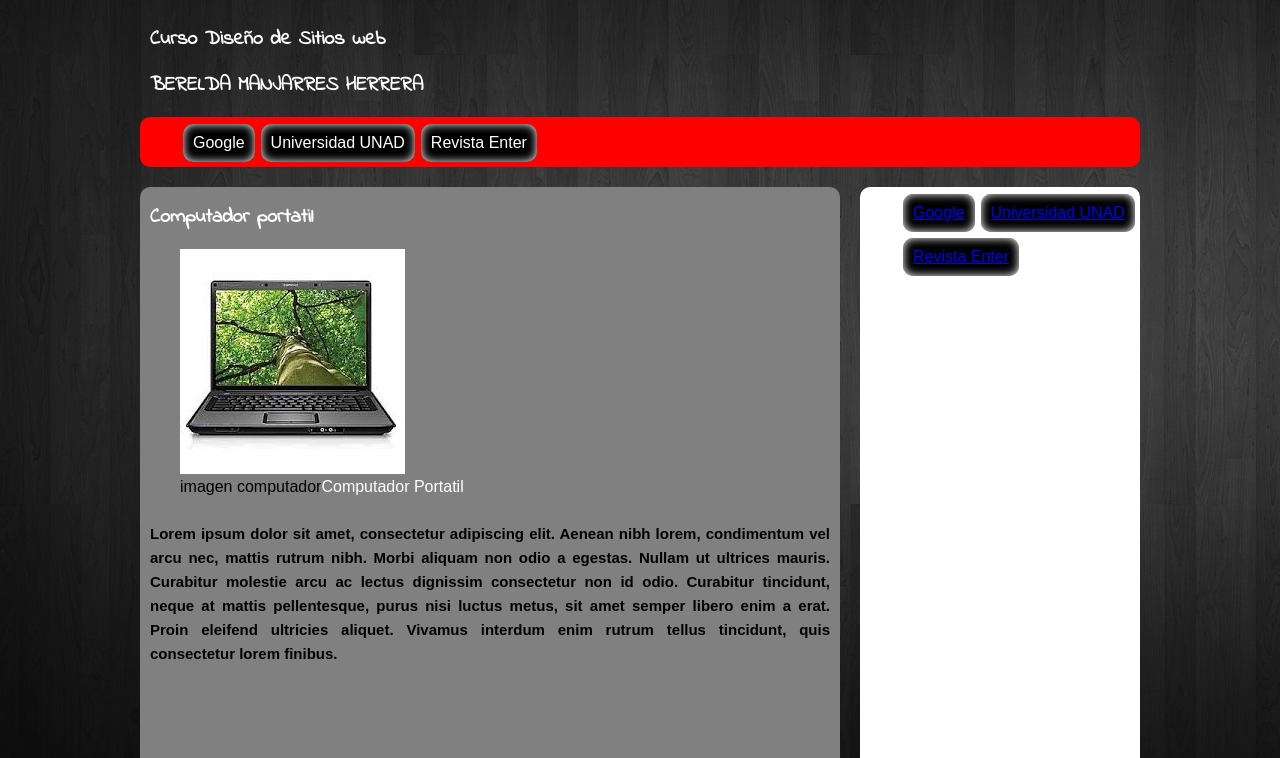
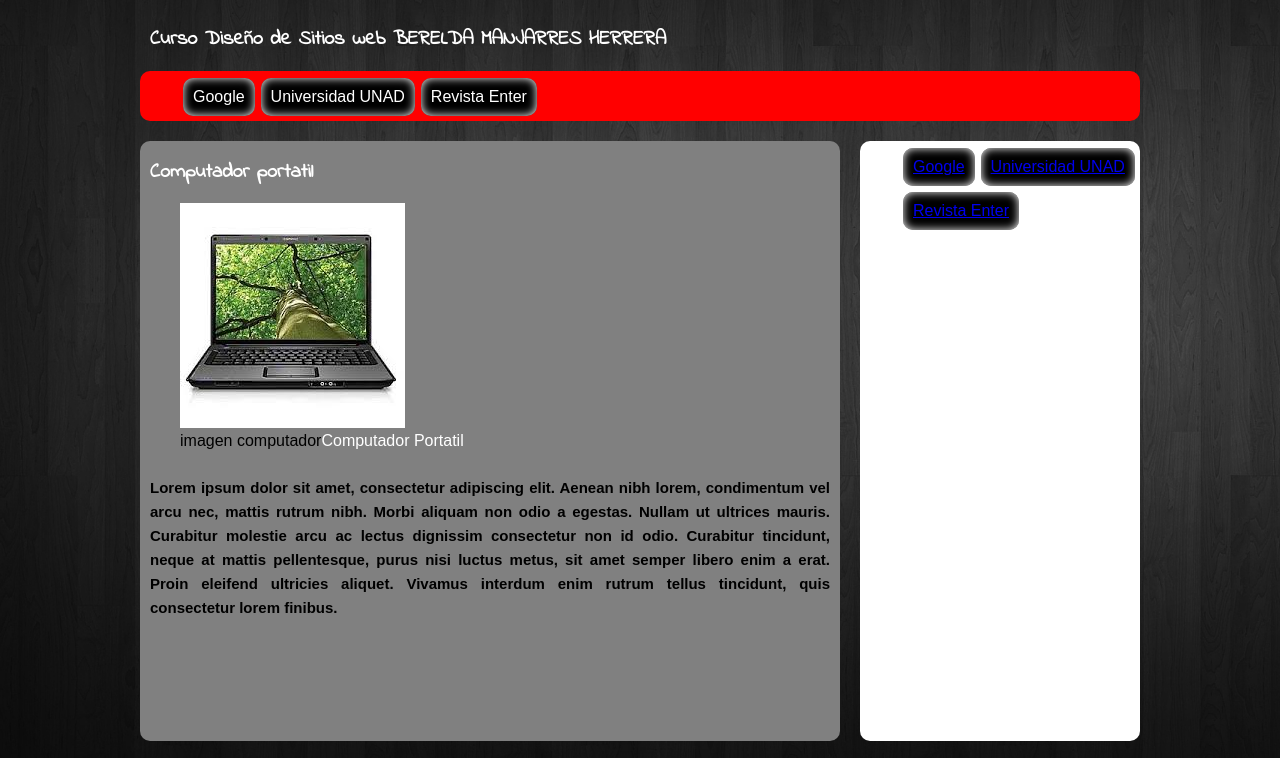
Before and after one commit to beremanher22/beremanher22.github.io, a plain HTML site: page index.html in a window 1280 px wide. Shown: the part 151-909 px from the top of the page. Drawn offline with Linux system fonts and the light colour scheme.

Commit message:
Ver1.2
Nombre

```diff
--- a/index.html
+++ b/index.html
@@ -3,7 +3,7 @@
 
 <html lang="es" class"no-js">
 
- <!-- Hola soy un comentario...  -->
+ <!-- Hola soy BERELDA MANJARRES...  -->
 
 
 <head>
@@ -25,8 +25,8 @@
 <Div id="contenidos">
 	<header>
 		<h1>HTML5 PRUEBA 3</h1>
-		<h2>Curso Diseño de Sitios web</h2>
-<h2>BERELDA MANJARRES HERRERA</h2>
+		<h2>Curso Diseño de Sitios web BERELDA MANJARRES HERRERA</h2>
+
 
 	</header>
 
```
